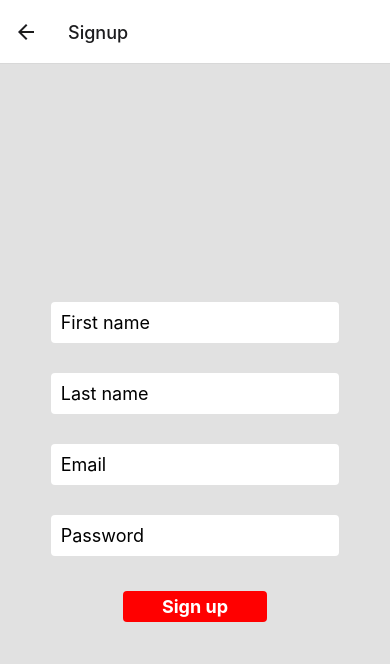
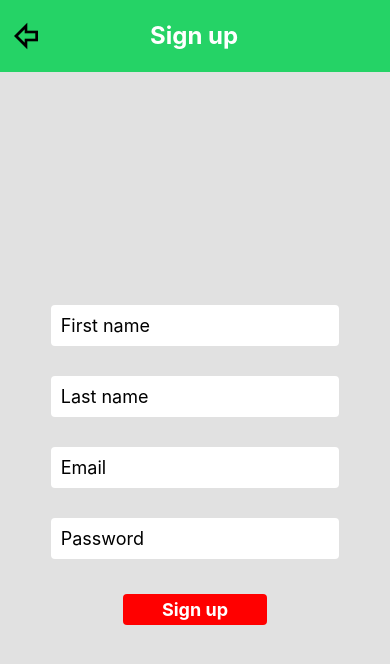
Before and after one commit to ChristianGirgenti/WhatsThat, a React Native app: screen /Signup in a window 390 px wide. Shown: the top 664 px of the page. Built offline with nearby package versions, Linux system fonts and the light colour scheme.

Commit message:
Creating own navigation header

```diff
--- a/App.js
+++ b/App.js
@@ -16,8 +16,8 @@ class App extends Component {
     return (
       <NavigationContainer>
         <Stack.Navigator>
-          <Stack.Screen name="Login" component={LogInScreen} />
-          <Stack.Screen name="Signup" component={SignUpScreen} />
+          <Stack.Screen name="Login" component={LogInScreen} options={{ headerShown: false}}/>
+          <Stack.Screen name="Signup" component={SignUpScreen} options={{ headerShown: false}} />
           <Stack.Screen name="Home" component={Home} options={{ headerShown: false}} />
         </Stack.Navigator>
       </NavigationContainer>
--- a/components/conversation.js
+++ b/components/conversation.js
@@ -2,6 +2,8 @@ import React, {Component } from 'react';
 import {View, FlatList, StyleSheet, Text, TouchableOpacity, Image, TextInput} from 'react-native';
 import GlobalStyle from '../styles/GlobalStyle';
 import Message from './message';
+import Icon from 'react-native-vector-icons/MaterialCommunityIcons';
+
 
 export default class Conversation extends Component{
 
@@ -39,8 +41,11 @@ export default class Conversation extends Component{
     render(){
         return(
             <View style={GlobalStyle.mainContainer}>
-                <View style={styles.titleContainer}>
-                    <Text style={GlobalStyle.titleText}>Ronan</Text>
+                <View style={[GlobalStyle.navigationHeaderSection, styles.titleHeaderSection]}>
+                    <TouchableOpacity onPress={() => this.props.navigation.goBack()}>
+                        <Icon name="arrow-left-bold-outline" color={'black'} size={32} />
+                    </TouchableOpacity>
+                    <Text style={[GlobalStyle.navigationHeaderTitle, styles.titleText]}>Ronan</Text>
                 </View>
 
                 <View style={styles.listWrapper}>
@@ -59,8 +64,8 @@ export default class Conversation extends Component{
                         value={this.state.message}
                         maxLength={70}
                         />
-                    <TouchableOpacity style={styles.sendButton} onPress={() => this.send()}>
-                        <Image style={styles.sendMessageImage} source={require('../img/sendIcon.png')} />
+                    <TouchableOpacity onPress={() => this.send()}>
+                        <Icon name="send" color={'black'} size={40} />
                     </TouchableOpacity>
                 </View>
             </View>
@@ -71,14 +76,6 @@ export default class Conversation extends Component{
 const styles = StyleSheet.create({
     listWrapper: {
         flex: 15
-    },
-    titleContainer: {
-        flex:1,
-        backgroundColor: '#25D366',
-        justifyContent: 'center',
-        textAlign: 'center',
-        marginBottom: 20,
-        padding: 10
     },
     sendMessageContainer: {
         flex:2,
@@ -94,12 +91,10 @@ const styles = StyleSheet.create({
         padding:6,
         textAlignVertical: 'top'
     },
-    sendButton:{
-
+    titleHeaderSection: {
+        justifyContent: 'flex-start'
     },
-    sendMessageImage:{
-        width: 64,
-        height: 64,
-        alignSelf: 'center'
+    titleText: {
+        flex: 0.9
     }
 })
--- a/components/displayContacts.js
+++ b/components/displayContacts.js
@@ -37,7 +37,9 @@ export default class DisplayContacts extends Component{
     render(){
         return(
             <View style={GlobalStyle.mainContainer}>
-                <Text style={[GlobalStyle.titleText, styles.title]}>My contacts</Text>
+                <View style={GlobalStyle.navigationHeaderSection}>
+                    <Text style={GlobalStyle.navigationHeaderTitle}>My Contacts</Text>
+                </View>
                 <View style={styles.listWrapper}>
                     <FlatList
                         data={this.state.contacts}
--- a/components/displayConversation.js
+++ b/components/displayConversation.js
@@ -1,5 +1,5 @@
 import React, { Component } from 'react';
-import { View, FlatList, StyleSheet} from 'react-native';
+import { View, FlatList, StyleSheet, Text} from 'react-native';
 import GlobalStyle from '../styles/GlobalStyle';
 import PreviewConversation from './previewConversation';
 
@@ -26,6 +26,9 @@ export default class DisplayConversations extends Component{
     render(){
         return(
             <View style={GlobalStyle.mainContainer}>
+                <View style={GlobalStyle.navigationHeaderSection}>
+                    <Text style={GlobalStyle.navigationHeaderTitle}>Conversations</Text>
+                </View>
                 <View style={styles.listWrapper}>
                     <FlatList
                         data={this.state.conversations}
--- a/components/previewConversation.js
+++ b/components/previewConversation.js
@@ -1,7 +1,6 @@
 import React, { Component } from 'react';
 import { Text, StyleSheet, Image, TouchableOpacity, View} from 'react-native';
 import GlobalStyle from '../styles/GlobalStyle';
-import { useNavigation } from '@react-navigation/native';
 export default class PreviewConversation extends Component {
 
     constructor(props){
--- a/components/screenForNavigation/conversationScreen.js
+++ b/components/screenForNavigation/conversationScreen.js
@@ -1,5 +1,4 @@
 import React, { Component } from 'react';
-import { NavigationContainer } from '@react-navigation/native';
 import { createNativeStackNavigator } from '@react-navigation/native-stack';
 import DisplayConversations from '../displayConversation';
 import Conversation from '../conversation';
@@ -13,13 +12,10 @@ export default class ConversationScreen extends Component {
     const Stack = createNativeStackNavigator();
 
     return (
-      <NavigationContainer independent="true" >
         <Stack.Navigator>
           <Stack.Screen name="DisplayConversation" component={DisplayConversations} options={{headerShown: false}}/>
-          <Stack.Screen name="Conversation" component={Conversation} />
+          <Stack.Screen name="Conversation" component={Conversation} options={{headerShown: false}}/>
         </Stack.Navigator>
-      </NavigationContainer>
-
     );
   }
 }
--- a/components/screenForNavigation/home.js
+++ b/components/screenForNavigation/home.js
@@ -20,11 +20,13 @@ export default class Home extends Component{
                 }}
             >
                 <Tab.Screen name="Conversations" component={ConversationScreen} options={{
+                    headerShown: false,
                     tabBarIcon: ({color}) => (
                         <Icon name="chat" color={color} size={26}/>
                     )
                 }}/>
                 <Tab.Screen name="Contacts" component={DisplayContacts} options={{
+                    headerShown: false,
                     tabBarIcon: ({color}) => (
                         <Icon name="contacts" color={color} size={26} />
                     )
--- a/components/signup.js
+++ b/components/signup.js
@@ -1,8 +1,9 @@
 import React, { Component } from 'react';
-import { View, Text, TextInput, TouchableOpacity, StyleSheet, Alert} from 'react-native';
+import { View, Text, TextInput, TouchableOpacity, StyleSheet} from 'react-native';
 import GlobalStyle from '../styles/GlobalStyle';
-import Icon from 'react-native-vector-icons/FontAwesome';
 import * as EmailValidator from 'email-validator';
+import Icon from 'react-native-vector-icons/MaterialCommunityIcons';
+
 
 
 export default class SignUpScreen extends Component {
@@ -90,7 +91,14 @@ export default class SignUpScreen extends Component {
       render() {
 
         return (
-         <View style={[GlobalStyle.mainContainer, styles.signupFormContainer]}>
+         <View style={GlobalStyle.mainContainer}>
+            <View style={[GlobalStyle.navigationHeaderSection, styles.titleHeaderSection]}>
+                <TouchableOpacity onPress={() => this.props.navigation.goBack()}>
+                    <Icon name="arrow-left-bold-outline" color={'black'} size={32} />
+                </TouchableOpacity>
+                <Text style={[GlobalStyle.navigationHeaderTitle, styles.titleText]}>Sign up</Text>
+            </View>
+            <View style={ styles.signupFormContainer}>
               <TextInput style={[GlobalStyle.baseText, GlobalStyle.textInputBox]} placeholder='First name' onChangeText={(name) => this.setState({name})} value={this.state.name} />
               <TextInput style={[GlobalStyle.baseText, GlobalStyle.textInputBox]} placeholder='Last name' onChangeText={(lastName) => this.setState({lastName})} value={this.state.lastName} />
               <TextInput style={[GlobalStyle.baseText, GlobalStyle.textInputBox]} placeholder='Email' onChangeText={(email) => this.setState({email})} value={this.state.email} />
@@ -127,6 +135,7 @@ export default class SignUpScreen extends Component {
                 }
             </>
             </View>
+         </View>
 
         );
 
@@ -136,6 +145,13 @@ export default class SignUpScreen extends Component {
     const styles = StyleSheet.create({
       signupFormContainer: {
         justifyContent: 'center',
-        alignItems: 'center'
+        alignItems: 'center',
+        flex: 15
+      },
+      titleHeaderSection: {
+        justifyContent: 'flex-start'
+      },
+      titleText: {
+        flex: 0.9
      }
     });
--- a/styles/GlobalStyle.js
+++ b/styles/GlobalStyle.js
@@ -21,7 +21,8 @@ export default StyleSheet.create({
 
  titleText: {
    fontSize: 24,
-   fontWeight: 'bold'
+   fontWeight: 'bold',
+   color: '#fff'
  },
 
  button: {
@@ -58,9 +59,23 @@ export default StyleSheet.create({
     width: '74%',
     padding: 10
   },
-
   errorIcon: {
     marginRight: 15,
     alignSelf: 'center'
+  },
+  navigationHeaderTitle:{
+    color: '#fff',
+    fontWeight: 'bold',
+    fontSize: 24,
+    textAlign: 'center'
+  },
+  navigationHeaderSection: {
+    backgroundColor: '#25D366',
+    justifyContent: 'center',
+    textAlign: 'center',
+    flex: 1,
+    padding: 10,
+    flexDirection: 'row',
+    alignItems: 'center',
   }
 });
```
Also changed, not shown: components/login.js (+8 -4 lines), img/sendIcon.png (deleted). Lines whose indentation alone changed are shown as unchanged.
